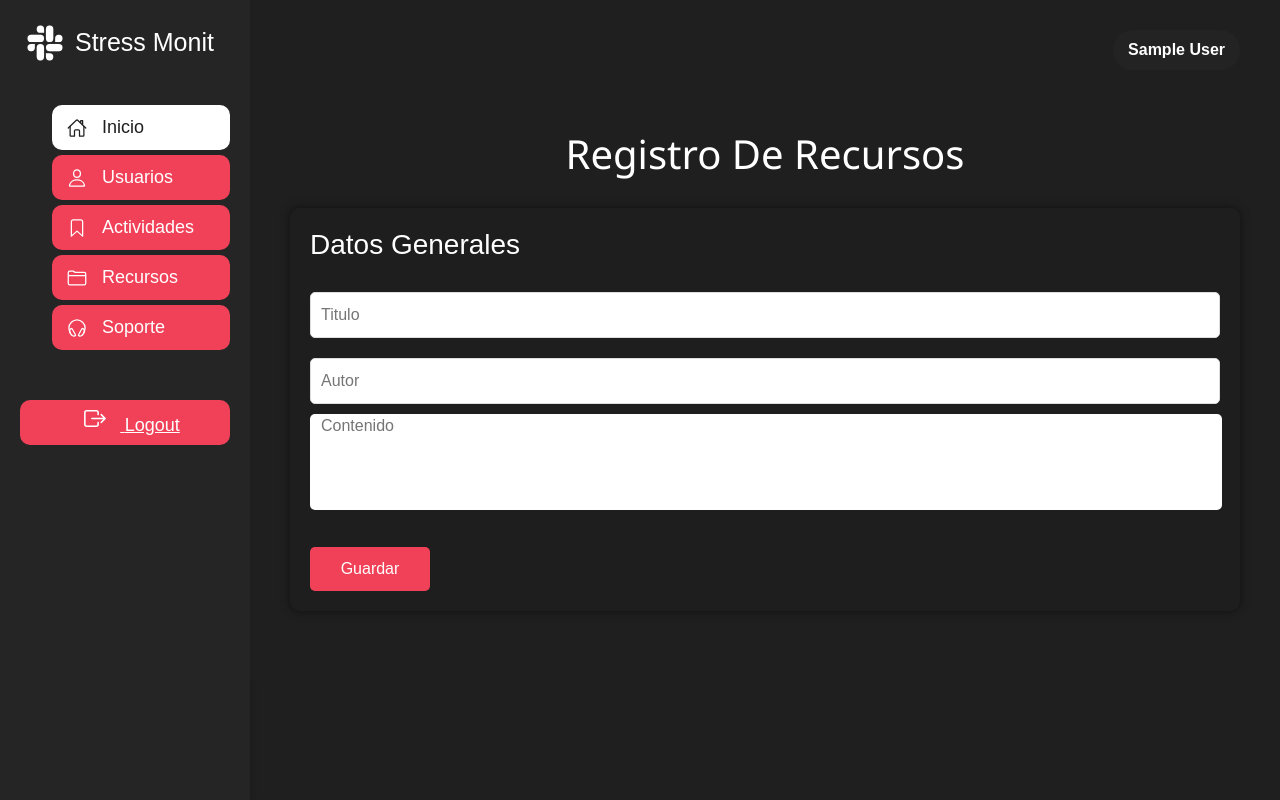
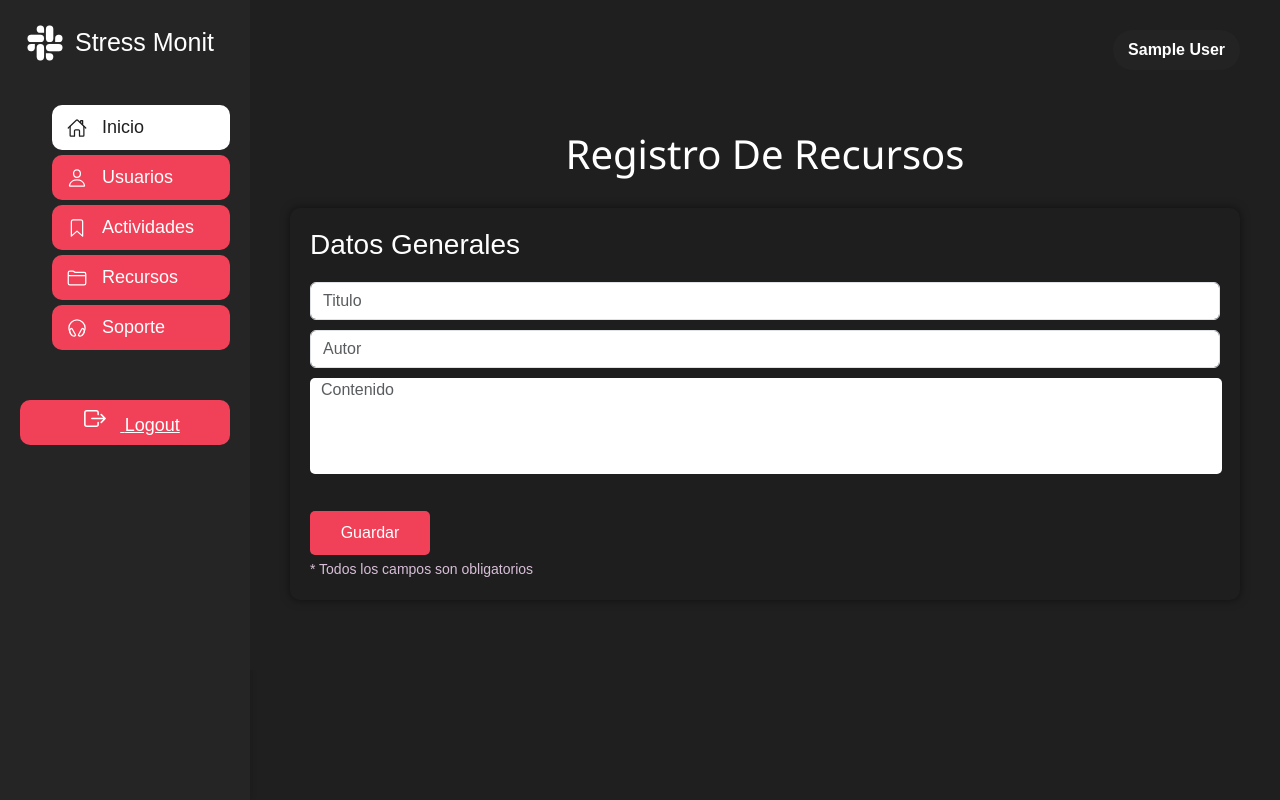
Before and after one commit to luisleon7677/-StressMonit_Project, a Flask app: page /recursos/registrar in a window 1280 px wide. Run offline with Flask 3, Linux system fonts and the light colour scheme; the visitor is signed in with stand-in values (Sample User, id 1).

Commit message:
modificaciones en seccion recursos

```diff
--- a/static/recursos.css
+++ b/static/recursos.css
@@ -65,6 +65,7 @@
     border-radius: 5px;
     margin-top: 20px;
 
+
 }
 .container-recursos .boton a{
     text-decoration: none;
@@ -84,6 +85,7 @@
     width: 120px;
     margin-top: 30px;
 }
+
 
 .table>:not(caption)>*>*{
     background: #252525;
--- a/templates/recurso_registrar.html
+++ b/templates/recurso_registrar.html
@@ -5,20 +5,56 @@
     <h1>Registro De Recursos</h1>
 </div>
 
+
 <div class="container-recursos">
     <div class="titulo">
         <h3>Datos Generales</h3>
     </div>
     <div class="contenido">
-        <form action="/recursos/registrar/submit" method="post">
+        <form action="/recursos/registrar/submit" class="needs-validation" method="post" novalidate>
 
-            <input type="text" name="titulo" id="titulo" placeholder="Titulo">
-            <input type="text" name="autor" id="autor" placeholder="Autor">
-            <textarea id="myTextarea" name="contenido" rows="4" cols="50" placeholder="Contenido"></textarea>
+            <input type="text" name="titulo" id="titulo" placeholder="Titulo" class="form-control" required>
+            <div class="invalid-feedback">
+                Por favor complete este campo!
+              </div>
+            <input type="text" name="autor" id="autor" placeholder="Autor" class="form-control" required>
+
+            <div class="invalid-feedback">
+                Por favor complete este campo!
+            </div>
+            <textarea id="myTextarea" name="contenido" rows="4" cols="50" placeholder="Contenido" class="form-control" required></textarea>
+            <div class="invalid-feedback">
+                Por favor complete este campo!
+            </div>
             <button type="submit" id="button_form">Guardar</button>
+            <div id="emailHelp" class="form-text" style="color: thistle;">* Todos los campos son obligatorios</div>
         </form>
     </div>
 </div>
+<script>
+    // Example starter JavaScript for disabling form submissions if there are invalid fields
+(() => {
+  'use strict'
+
+  // Fetch all the forms we want to apply custom Bootstrap validation styles to
+  const forms = document.querySelectorAll('.needs-validation')
+
+  // Loop over them and prevent submission
+  Array.from(forms).forEach(form => {
+    form.addEventListener('submit', event => {
+      if (!form.checkValidity()) {
+        event.preventDefault()
+        event.stopPropagation()
+      }
+      // Si es válido
+      form.classList.add('was-validated')
 
 
+
+
+    }, false)
+  })
+})()
+</script>
+
 {%endblock%}
--- a/templates/recursos.html
+++ b/templates/recursos.html
@@ -39,11 +39,8 @@
                     <form action="{{ url_for('eliminar_recursos', id=recurso.id) }}" method = "post">
                       <button class="btn-recursos">Eliminar</button>
                     </form>
-                    <form action="">
-                      <button class="btn-recursos">Descargar</button>
-                    </form>
                     <form action="{{ url_for('obtenerRecursoById', id=recurso.id) }}" method = "post" class="btnVer">
-                      <button >Ver</button>
+                      <button class="btn-recursos">Ver</button>
                     </form>
 
                   </div>
```
